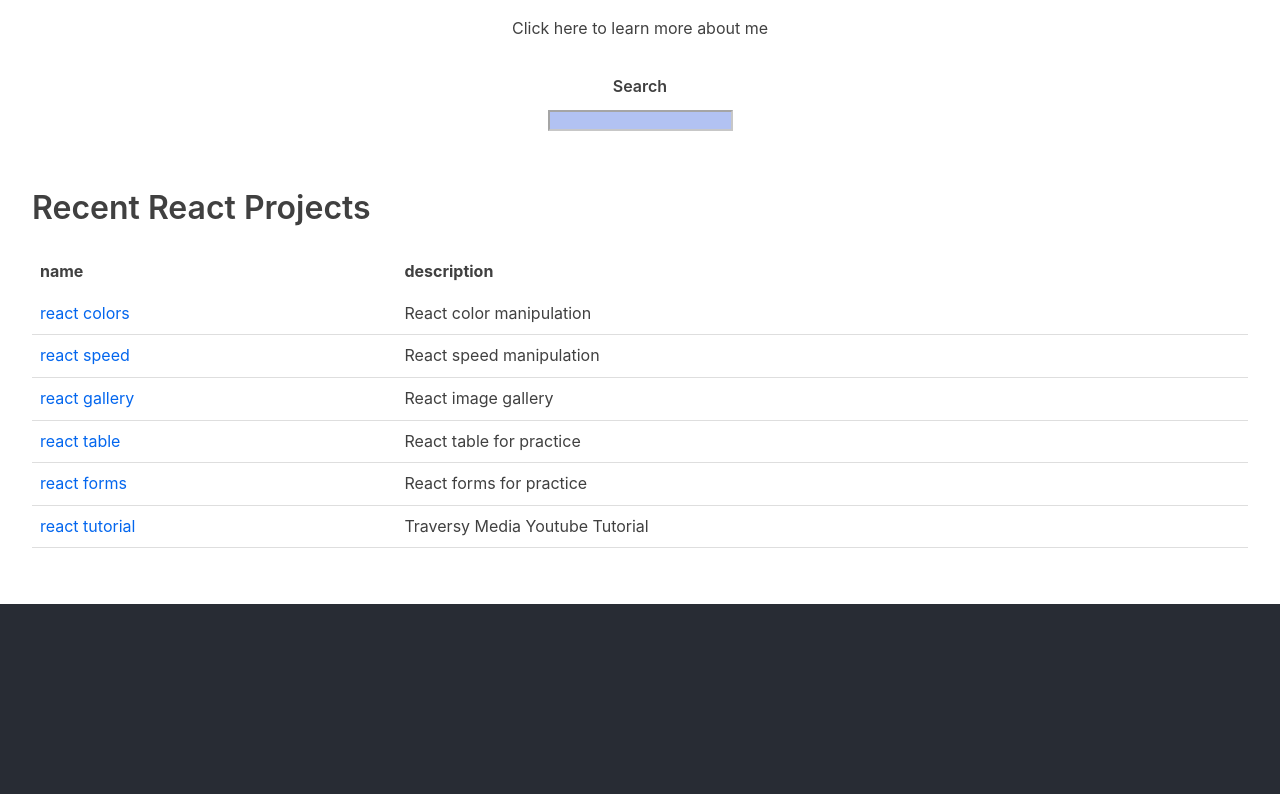
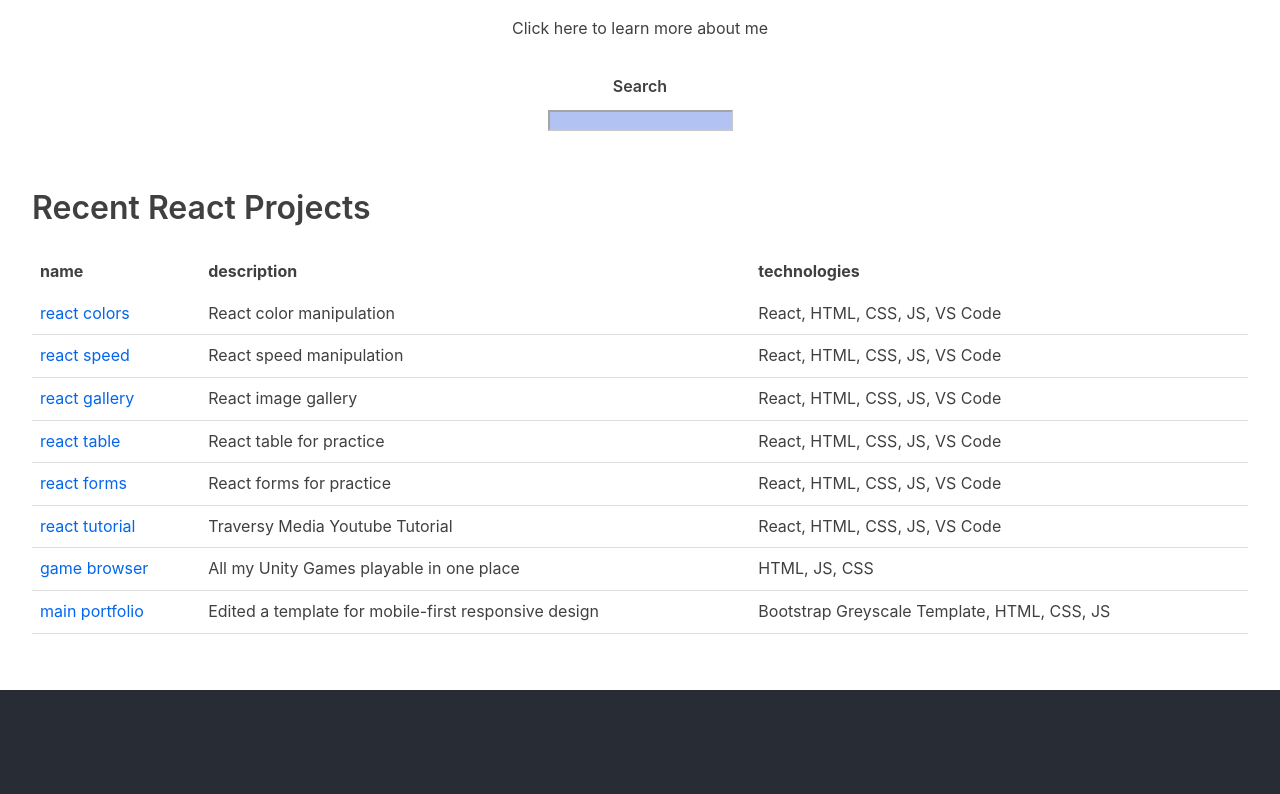
Before and after one commit to codejoy-wins/React-Portfolio, a React (Create React App) app: page / in a window 1280 px wide. Shown: the top 794 px of the page. Built offline with nearby package versions, Linux system fonts and the light colour scheme.

Commit message:
added projects and working search

```diff
--- a/src/App.js
+++ b/src/App.js
@@ -12,32 +12,55 @@ class App extends Component {
             "name": "react colors",
             "lynk": "https://kind-babbage-529f5c.netlify.com/",
             "desc": "React color manipulation",
+            "tech": "React, HTML, CSS, JS, VS Code",
 
         },
         {
             "name": "react speed",
             "lynk": "https://admiring-allen-88af04.netlify.com/",
             "desc": "React speed manipulation",
+            "tech": "React, HTML, CSS, JS, VS Code",
+
         },
         {
             "name": "react gallery",
             "lynk": "https://dazzling-keller-4338a6.netlify.com/?fooled",
             "desc": "React image gallery",
+            "tech": "React, HTML, CSS, JS, VS Code",
+
         },
         {
           "name": "react table",
           "lynk": "https://eager-bhaskara-18e28d.netlify.com/",
           "desc": "React table for practice",
+          "tech": "React, HTML, CSS, JS, VS Code",
+
         },
         {
           "name": "react forms",
           "lynk": "https://distracted-saha-afe3a3.netlify.com/",
           "desc": "React forms for practice",
+          "tech": "React, HTML, CSS, JS, VS Code",
+
         },
         {
           "name": "react tutorial",
           "lynk": "https://goofy-snyder-724a97.netlify.com/",
           "desc": "Traversy Media Youtube Tutorial",
+          "tech": "React, HTML, CSS, JS, VS Code",
+
+        },
+        {
+          "name": "game browser",
+          "lynk": "https://cocky-leavitt-f7e993.netlify.com/",
+          "desc": "All my Unity Games playable in one place",
+          "tech": "HTML, JS, CSS",
+        },
+        {
+          "name": "main portfolio",
+          "lynk": "https://codejoy-wins.github.io/",
+          "desc": "Edited a template for mobile-first responsive design",
+          "tech": "Bootstrap Greyscale Template, HTML, CSS, JS",
         }
     ],
     permaProjects: [
@@ -45,31 +68,55 @@ class App extends Component {
           "name": "react colors",
           "lynk": "https://kind-babbage-529f5c.netlify.com/",
           "desc": "React color manipulation",
+          "tech": "React, HTML, CSS, JS, VS Code",
+
       },
       {
           "name": "react speed",
           "lynk": "https://admiring-allen-88af04.netlify.com/",
           "desc": "React speed manipulation",
+          "tech": "React, HTML, CSS, JS, VS Code",
+
       },
       {
           "name": "react gallery",
           "lynk": "https://dazzling-keller-4338a6.netlify.com/?fooled",
           "desc": "React image gallery",
+          "tech": "React, HTML, CSS, JS, VS Code",
+
       },
       {
         "name": "react table",
         "lynk": "https://eager-bhaskara-18e28d.netlify.com/",
         "desc": "React table for practice",
+        "tech": "React, HTML, CSS, JS, VS Code",
+
       },
       {
         "name": "react forms",
         "lynk": "https://distracted-saha-afe3a3.netlify.com/",
         "desc": "React forms for practice",
+        "tech": "React, HTML, CSS, JS, VS Code",
+
       },
       {
         "name": "react tutorial",
         "lynk": "https://goofy-snyder-724a97.netlify.com/",
         "desc": "Traversy Media Youtube Tutorial",
+        "tech": "React, HTML, CSS, JS, VS Code",
+
+      },
+      {
+        "name": "game browser",
+        "lynk": "https://cocky-leavitt-f7e993.netlify.com/",
+        "desc": "All my Unity Games playable in one place",
+        "tech": "HTML, JS, CSS",
+      },
+      {
+        "name": "main portfolio",
+        "lynk": "https://codejoy-wins.github.io/",
+        "desc": "Edited a template for mobile-first responsive design",
+        "tech": "Bootstrap Greyscale Template, HTML, CSS, JS",
       }
   ],
     searchTerm: '',
@@ -132,7 +179,8 @@ appTracker = term =>{
       projects: this.state.projects.filter((proj, spot) => {
         let boo = proj.name.toLowerCase().includes(term.toLowerCase());
         let foo = proj.desc.toLowerCase().includes(term.toLowerCase());
-        return (boo || foo);
+        let roo = proj.tech.toLowerCase().includes(term.toLowerCase());
+        return (boo || foo || roo);
       })
     })
   }
--- a/src/components/Table.js
+++ b/src/components/Table.js
@@ -10,6 +10,7 @@ export class Table extends Component {
     <tr key={spot}>
     <td><a href={thing.lynk}>{thing.name}</a> </td>
     <td>{thing.desc}</td>
+    <td>{thing.tech}</td>
     </tr>
     );
 
@@ -18,6 +19,8 @@ export class Table extends Component {
     <tr>
     <th>name</th>
     <th>description</th>
+    <th>technologies</th>
+
     </tr>;
     const myStyle = {
         "textAlign":"left",
```
